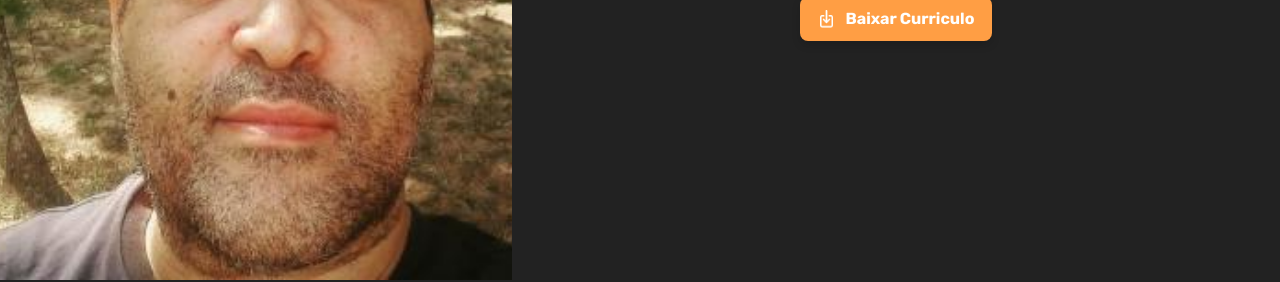
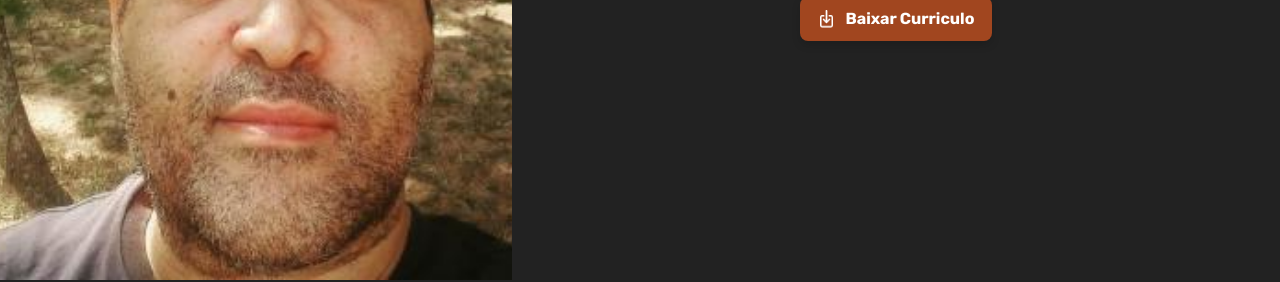
Before and after one commit to EduardoBotelho/Pagina_Links, a plain HTML site: page index.html in a window 1280 px wide. Shown: the part 555-837 px from the top of the page. Drawn offline with Linux system fonts and the light colour scheme.

Commit message:
Correcao cor para melhor contraste

```diff
--- a/styles.css
+++ b/styles.css
@@ -1,6 +1,6 @@
 :root{
     --primary-color:#3C3C3C;
-    --highlight-color: #FF9E44;
+    --highlight-color: #A1461F;
     --secundary-color:#FFFFFF;
     --darker-background:#222222;
     --border-radius-base: 8px;
```
